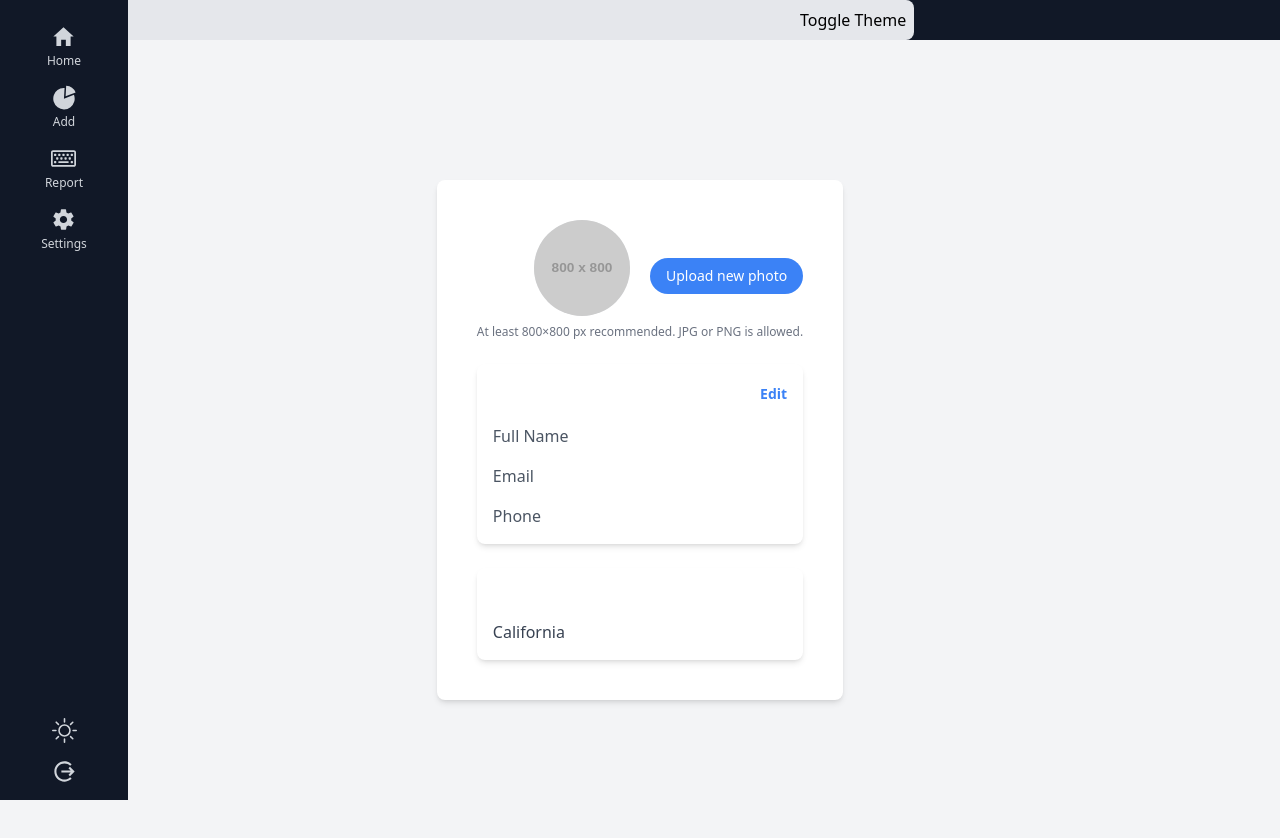
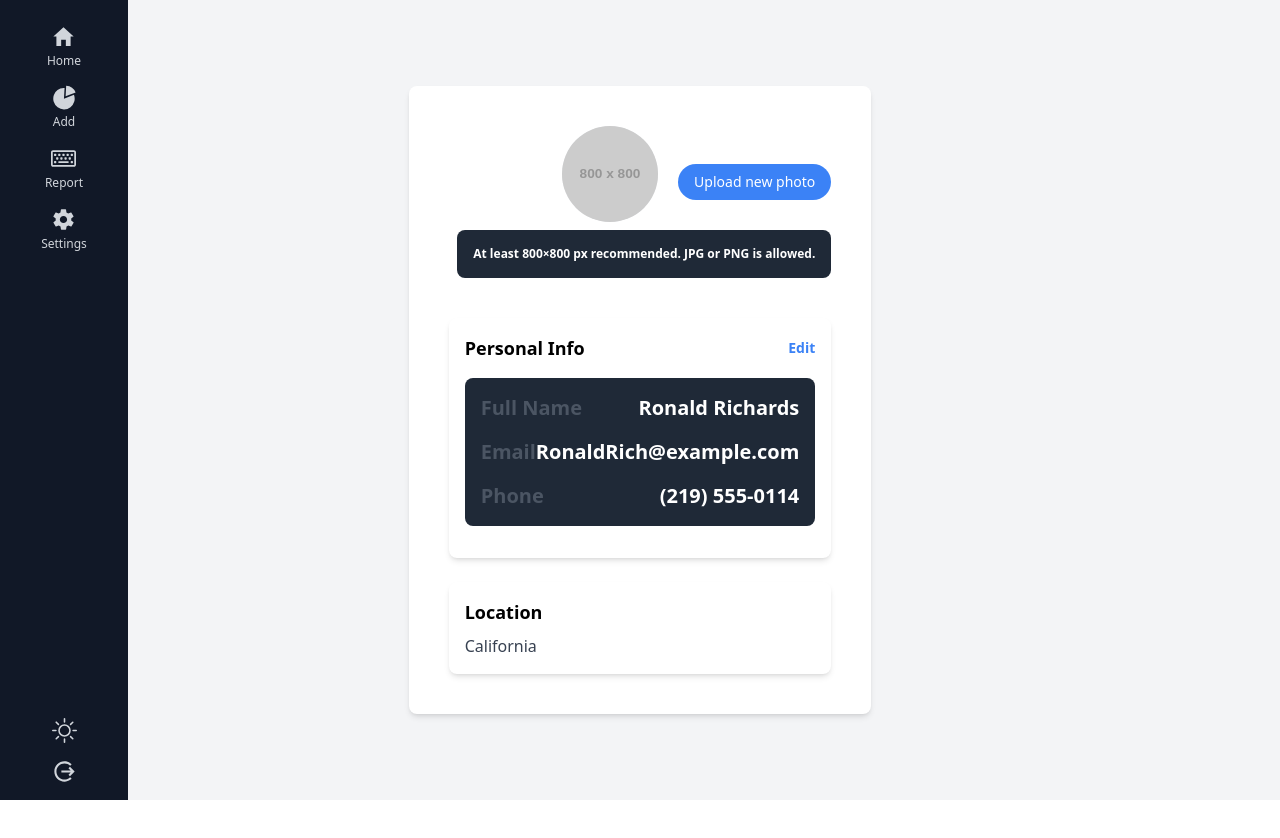
Before and after one commit to NqobileBuhle/Purse-App, a React (Vite) app: page /Settings in a window 1280 px wide. After the commit the page ends 800 px from the top, so only its background shows below. Built offline with nearby package versions, Linux system fonts and the light colour scheme.

Commit message:
latesrgood

```diff
--- a/src/Components/ProfilePage.tsx
+++ b/src/Components/ProfilePage.tsx
@@ -57,7 +57,7 @@ const ProfilePicture: React.FC = () => (
                 Upload new photo
             </button>
         </div>
-        <p className="text-xs text-gray-500 mt-2 text-center">At least 800×800 px recommended. JPG or PNG is allowed.</p>
+        <p className="text-xs text-xl font-bold mb-4 p-4 bg-white dark:bg-gray-800 text-gray-900 dark:text-white rounded-lg mt-2 text-center">At least 800×800 px recommended. JPG or PNG is allowed.</p>
     </div>
 );
 
@@ -67,7 +67,7 @@ const PersonalInfo: React.FC<{ userInfo: UserInfo; onEdit: () => void }> = ({ us
             Personal Info
             <button onClick={onEdit} className="text-blue-500 text-sm">Edit</button> {/* Edit button here */}
         </h3>
-        <div className="mt-4 space-y-4">
+        <div className="mt-4 space-y-4 text-xl font-bold mb-4 p-4 bg-white dark:bg-gray-800 text-gray-900 dark:text-white rounded-lg">
             <InfoRow label="Full Name" value={userInfo.name} />
             <InfoRow label="Email" value={userInfo.email} />
             <InfoRow label="Phone" value={userInfo.phone} />
--- a/src/Components/sidebar.tsx
+++ b/src/Components/sidebar.tsx
@@ -1,11 +1,26 @@
 import React, { useEffect, useState } from 'react';
+import { useNavigate } from "react-router-dom";
 import { IoMdHome, IoMdSettings, IoMdLogOut } from "react-icons/io";
 import { GiPieChart } from "react-icons/gi";
 import { FaRegKeyboard } from "react-icons/fa";
 import { BsMoon, BsSun } from "react-icons/bs";
 
-const Sidebar = ({ handletodashboard, handletoaddtrans, handletotransrepo, handletoSettings }) => {
+const Sidebar = () => {
     const [theme, setTheme] = useState(localStorage.getItem('theme') || 'dark');
+    const navigate = useNavigate();
+
+    const handletoSettings = () => {
+        navigate("/Settings");
+    };
+    const handletodashboard = () => {
+        navigate("/Dashboard");
+    };
+    const handletoaddtrans = () => {
+        navigate("/addTrans");
+    };
+    const handletotransrepo = () => {
+        navigate("/transreport");
+    };
 
     useEffect(() => {
         if (theme === 'dark') {
--- a/src/UserSettings.tsx
+++ b/src/UserSettings.tsx
@@ -3,33 +3,11 @@ import ProfilePage from './Components/ProfilePage'
 import Sidebar from './Components/sidebar'
 
 function UserSettings() {
-  // Check local storage for theme preference
-  const [theme, setTheme] = useState(localStorage.getItem('theme') || 'dark');
 
-  useEffect(() => {
-    // Add or remove the `dark` class based on the theme
-    if (theme === 'dark') {
-      document.documentElement.classList.add('dark');
-    } else {
-      document.documentElement.classList.remove('dark');
-    }
-    // Save theme choice in local storage
-    localStorage.setItem('theme', theme);
-  }, [theme]);
-
-  // Toggle theme function
-  const toggleTheme = () => {
-    setTheme(theme === 'dark' ? 'light' : 'dark');
-  };
 
   return (
-     <div className={`min-h-screen ${theme === 'dark' ? 'bg-gray-900 text-white' : 'bg-white text-gray-900'}`}>
-            <button
-                onClick={toggleTheme}
-                className="pl-[50rem] p-2 bg-gray-800 text-white rounded-lg dark:bg-gray-200 dark:text-black"
-            >
-                Toggle Theme
-            </button>
+     <div className="">
+
              <Sidebar/>
           <ProfilePage/>
         </div>
```
